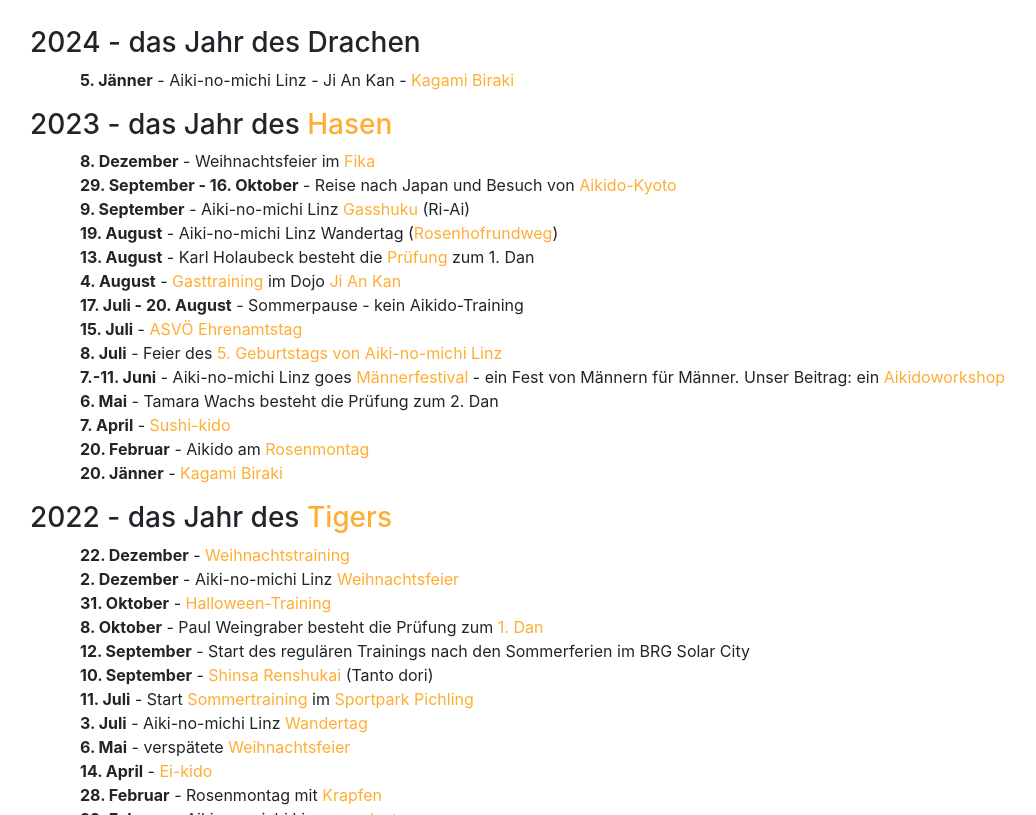
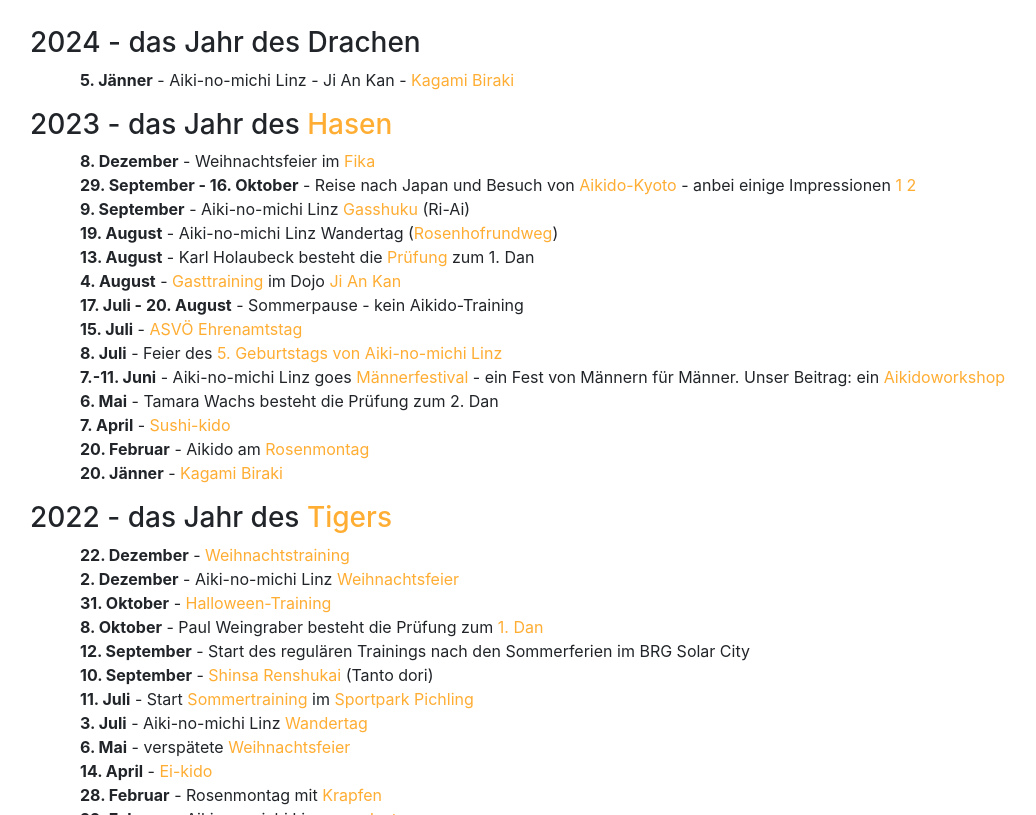
Before and after one commit to TWachs/aikinomichi-linz, a Jekyll site: the page built from aktuelles.md, in a window 1280 px wide and 900 px high, scrolled down 500 px, cut to the strip 85-900 px from the top of the window. Shown: the whole strip, without its empty margins (55-1091 px from the left). Built offline with Jekyll 4.4.1, drawn with Linux system fonts in a browser that asks for light colours; nearby versions of some CDN libraries.

Commit message:
Update aktuelles.md

```diff
--- a/aktuelles.md
+++ b/aktuelles.md
@@ -14,7 +14,7 @@
 ### 2023 - das Jahr des [Hasen](https://www.facebook.com/photo/?fbid=594639669337915&set=a.441578571310693){:target="_blank"}
 
 * **8. Dezember** - Weihnachtsfeier im [Fika](https://fika-linz.eatbu.com/?lang=de){:target="_blank"}
-* **29. September - 16. Oktober** - Reise nach Japan und Besuch von [Aikido-Kyoto](https://www.aikidokyoto.com/en){:target="_blank"}
+* **29. September - 16. Oktober** - Reise nach Japan und Besuch von [Aikido-Kyoto](https://www.aikidokyoto.com/en){:target="_blank"} - anbei einige Impressionen [1](https://www.facebook.com/photo/?fbid=814682494000297&set=pcb.814683337333546){:target="_blank"} [2](https://www.facebook.com/photo/?fbid=814685274000019&set=pcb.814685350666678){:target="_blank"}
 * **9. September** - Aiki-no-michi Linz [Gasshuku](https://www.facebook.com/aikinomichilinz/posts/pfbid02h3uExmt2SS96H3Wf4ogJ4xUqfntZpXGTMLjfSEhBR8QBqm356XXvkrE659ear5d1l){:target="_blank"} (Ri-Ai)
 * **19. August** - Aiki-no-michi Linz Wandertag ([Rosenhofrundweg](https://www.facebook.com/photo/?fbid=768551938613353&set=pcb.768552838613263){:target="_blank"})
 * **13. August** - Karl Holaubeck besteht die [Prüfung](https://www.facebook.com/photo/?fbid=766160435519170&set=a.441578571310693){:target="_blank"} zum 1. Dan
```
